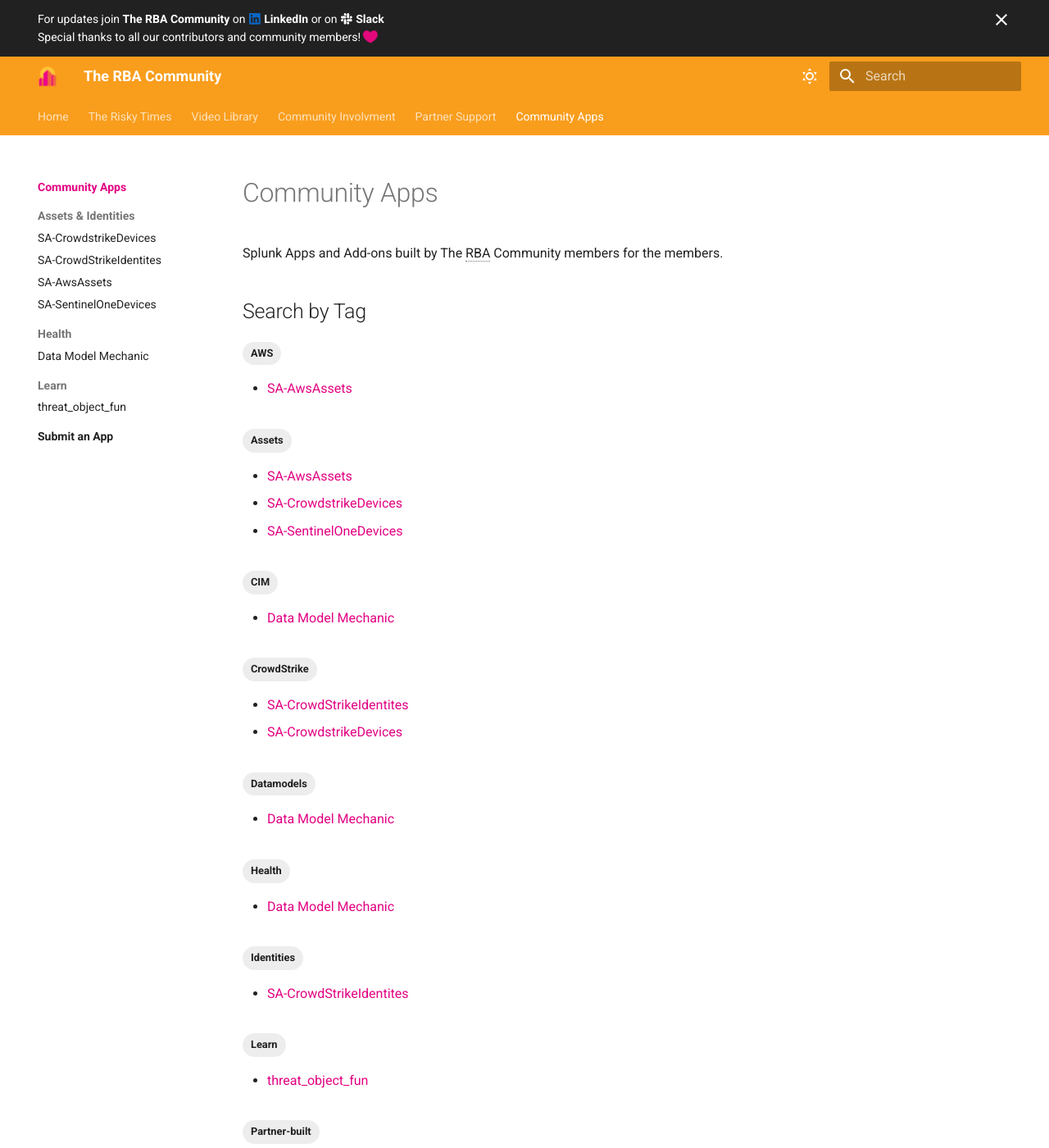
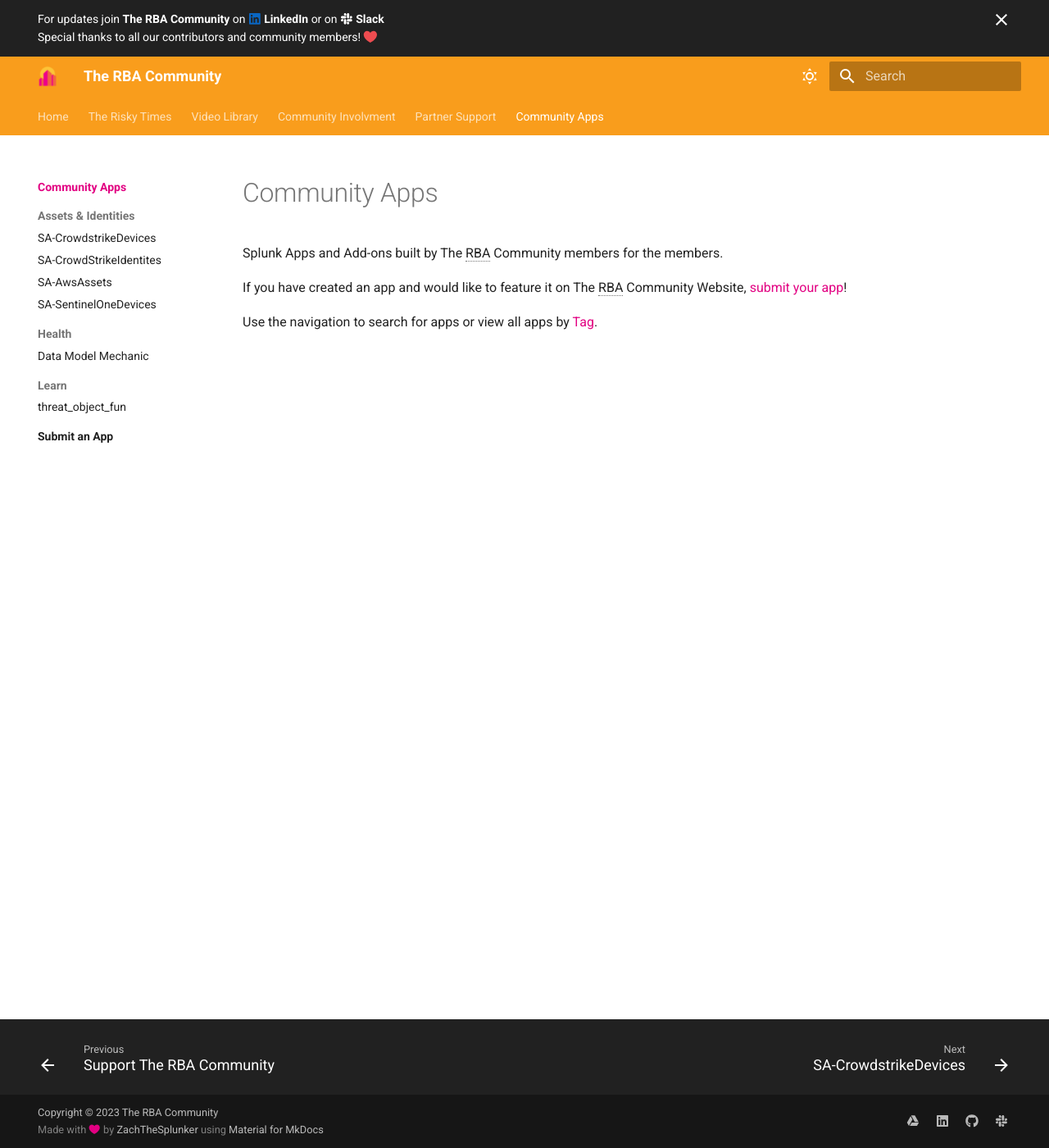
Before and after one commit to rba-community/rba-community, an MkDocs documentation site: the page built from docs/apps/index.md, in a window 1280 px wide and 1400 px high. Shown: the whole window at 82% size. Built offline with MkDocs 1.6.1 and Material for MkDocs 9.7.7, drawn with Linux system fonts in a browser that asks for light colours; some of the changed text lies outside the part shown.

Commit message:
moved tags around
Signed-off-by: Zach Christensen <23529374+ZachChristensen28@users.noreply.github.com>

```diff
--- a/docs/apps/index.md
+++ b/docs/apps/index.md
@@ -7,6 +7,6 @@
 
 Splunk Apps and Add-ons built by The RBA Community members for the members.
 
-## Search by Tag
+If you have created an app and would like to feature it on The RBA Community Website, [submit your app](./submit/)!
 
-[TAGS]
+Use the navigation to search for apps or view all apps by [Tag](./tags.md).
--- a/mkdocs.yml
+++ b/mkdocs.yml
@@ -23,7 +23,7 @@
   - minify:
       minify_html: true
   - tags:
-      tags_file: apps/index.md
+      tags_file: apps/tags.md
 
 markdown_extensions:
   - abbr
```
Also changed, not shown: docs/apps/tags.md (added, +8 -0 lines).
